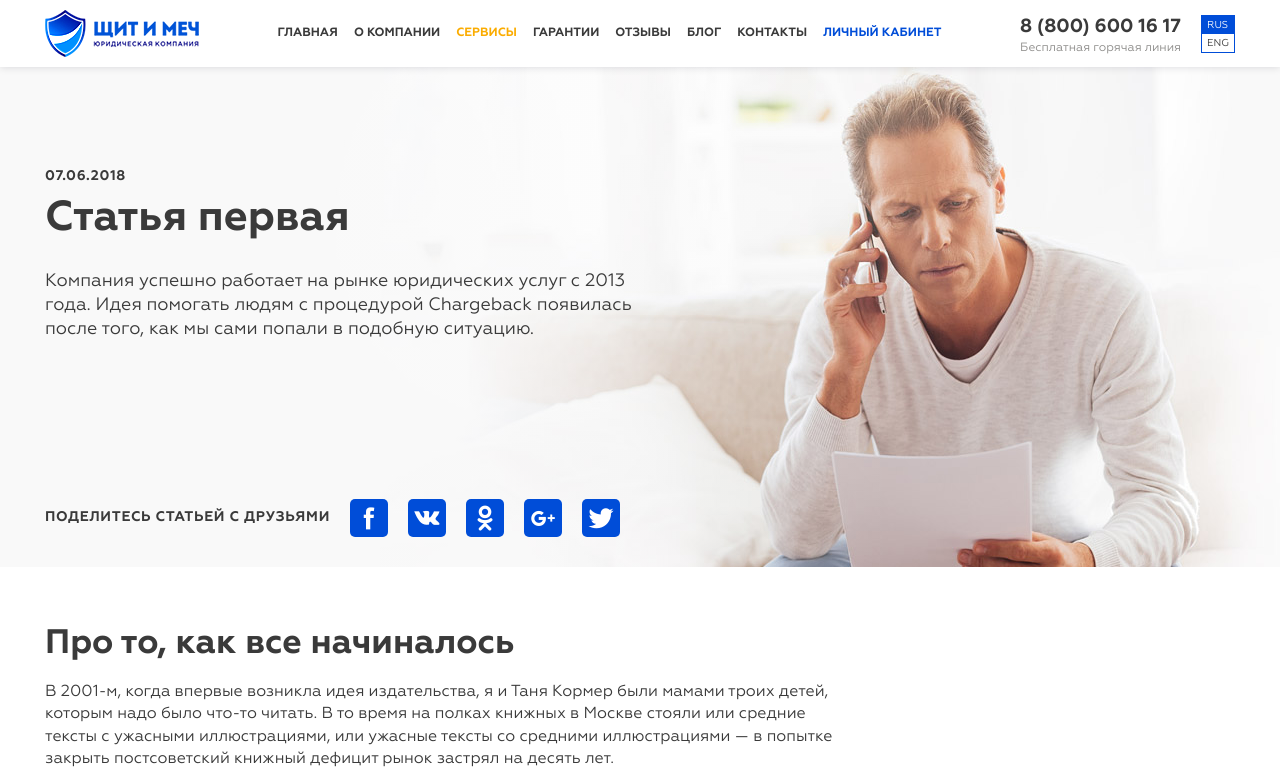
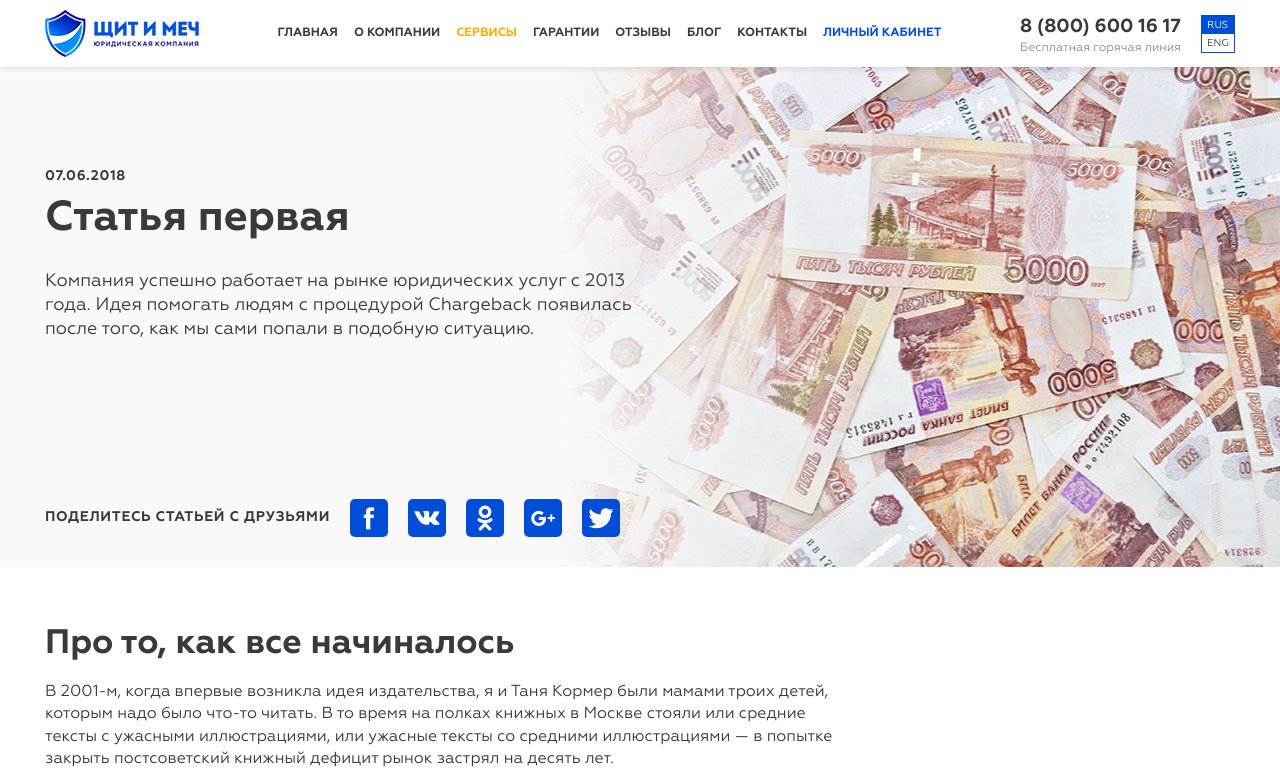
Before and after one commit to BulatSa/shield, a PHP site: page /blog-detail.php in a window 1280 px wide. Shown: the top 771 px of the page. Run offline with PHP 8.4, Linux system fonts and the light colour scheme; style sheets or scripts are compiled from the project's sources; some libraries are stand-ins or nearby versions; some web fonts are replaced.

Commit message:
blog-ready fix

```diff
--- a/blog-detail.php
+++ b/blog-detail.php
@@ -1,6 +1,6 @@
 <?php include('header.php'); ?>
 
-<section class="big-head-sec big-head-sec--detail" style="background-image: url('../img/big-head/bg-main.jpg')">
+<section class="big-head-sec big-head-sec--detail" style="background-image: url('../img/news/head.jpg')">
 	<div class="container">
 		<div class="big-head">
 			<div class="big-head__info">
--- a/sass/modules/_big-head.scss
+++ b/sass/modules/_big-head.scss
@@ -6,14 +6,12 @@
 		background-size: cover;
 	}
 	@include res(s) {
-		//display: block;
-		//align-items: initial;
 		background-position: 65% 50%;
 	}
 	.container {
-		background: linear-gradient(to right, #f9f9f9 0%, transparentize(#f9f9f9,1) 70%);
+		background: linear-gradient(to right, #f9f9f9 540px, transparentize(#f9f9f9,1) 860px);
 		@include res(m) {
-			background: transparentize(#f9f9f9,0.2);
+			background: linear-gradient(to right, #f9f9f9 30%, transparentize(#f9f9f9,0.3) 100%);
 		}
 	}
 	&--main {
@@ -30,6 +28,7 @@
 		}
 	}
 	&--about {
+		background-color: #34201f;
 		.container {
 			background: linear-gradient(to right, #34201f 0%, transparentize(#34201f,1) 70%);
 			@include res(m) {
```
Also changed, not shown: img/news/head.jpg (added).
